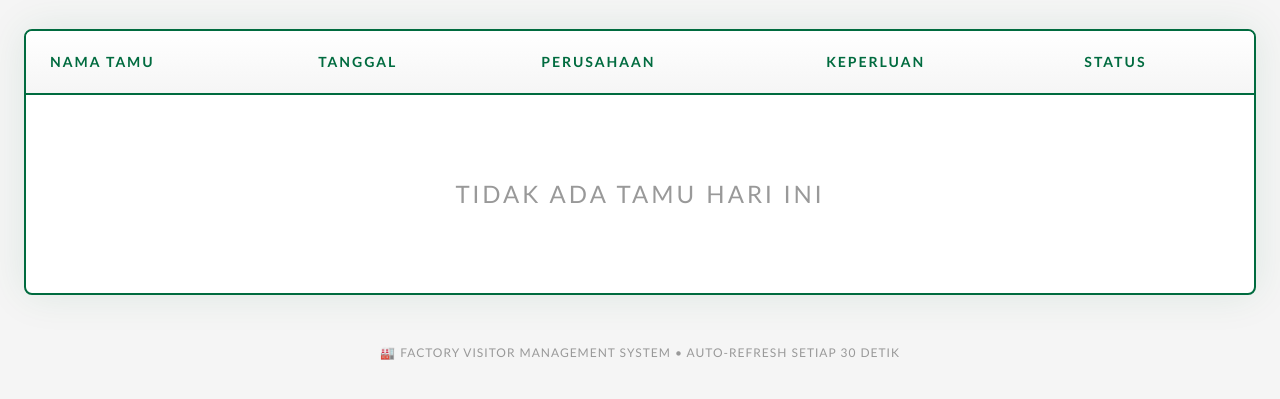
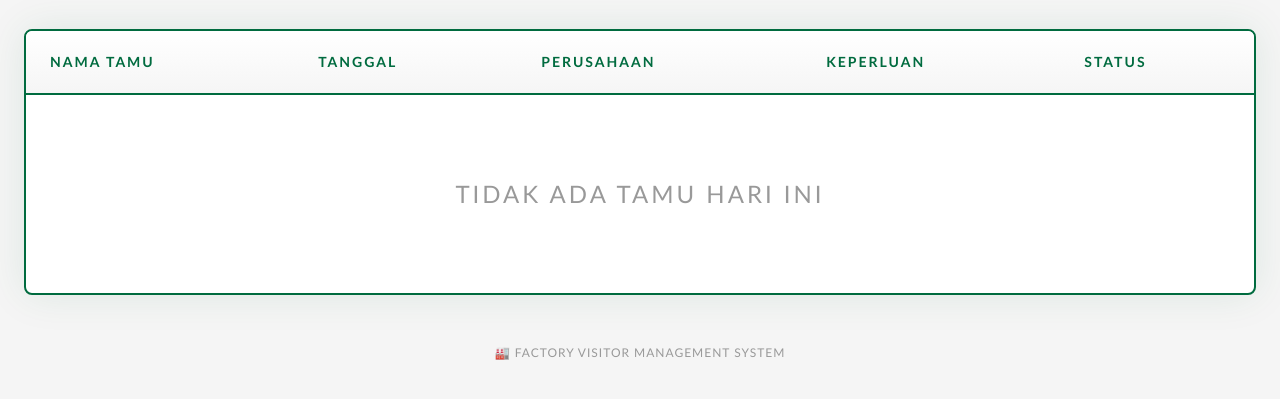
Before and after one commit to arwinwijaya/factory-guest-list, a website: page display.html in a window 1280 px wide. Shown: the part 363-762 px from the top of the page. Drawn offline with Linux system fonts and the light colour scheme.

Commit message:
fix: remove auto-refresh text from display footer
- Text removed from footer display
- Auto-refresh functionality still runs every 30 seconds

```diff
--- a/display.html
+++ b/display.html
@@ -51,7 +51,7 @@
 
         <!-- Footer -->
         <div class="display-footer">
-            <p>🏭 Factory Visitor Management System • Auto-refresh setiap 30 detik</p>
+            <p>🏭 Factory Visitor Management System</p>
         </div>
     </div>
 
```
